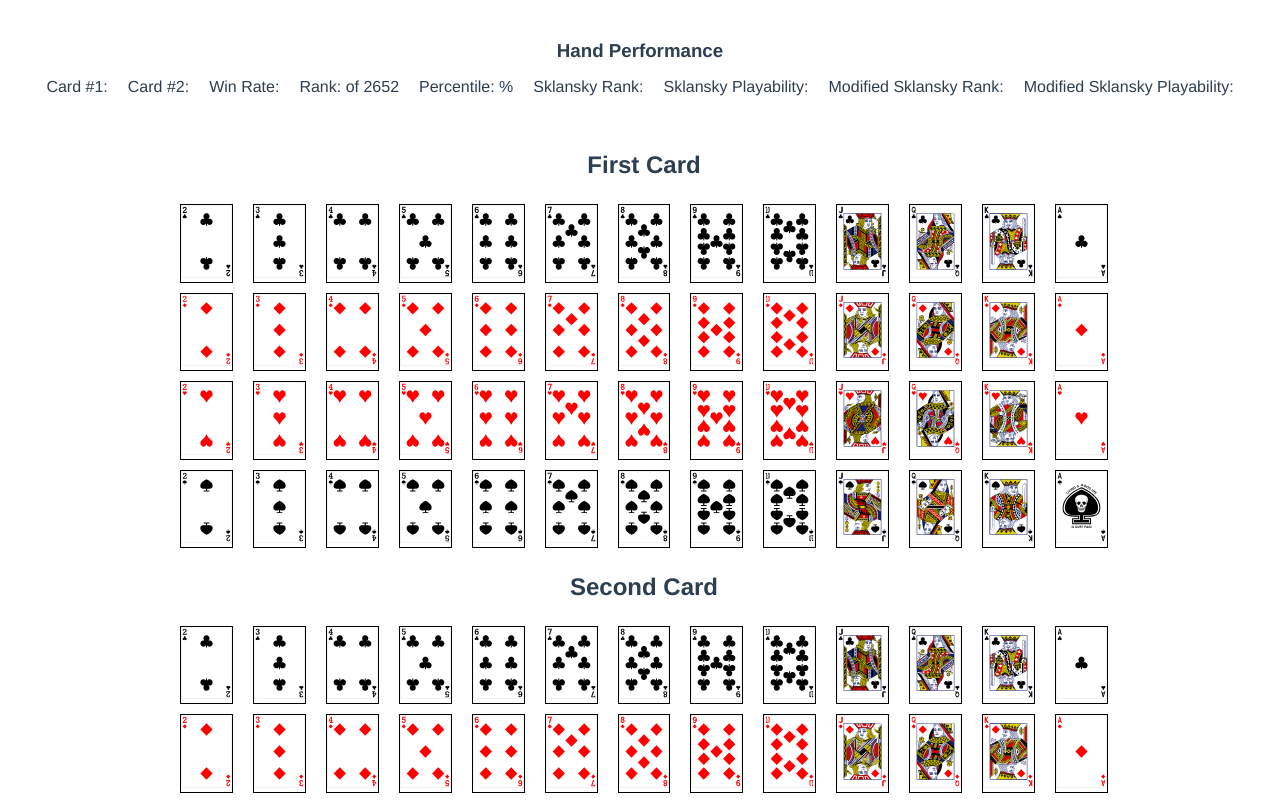
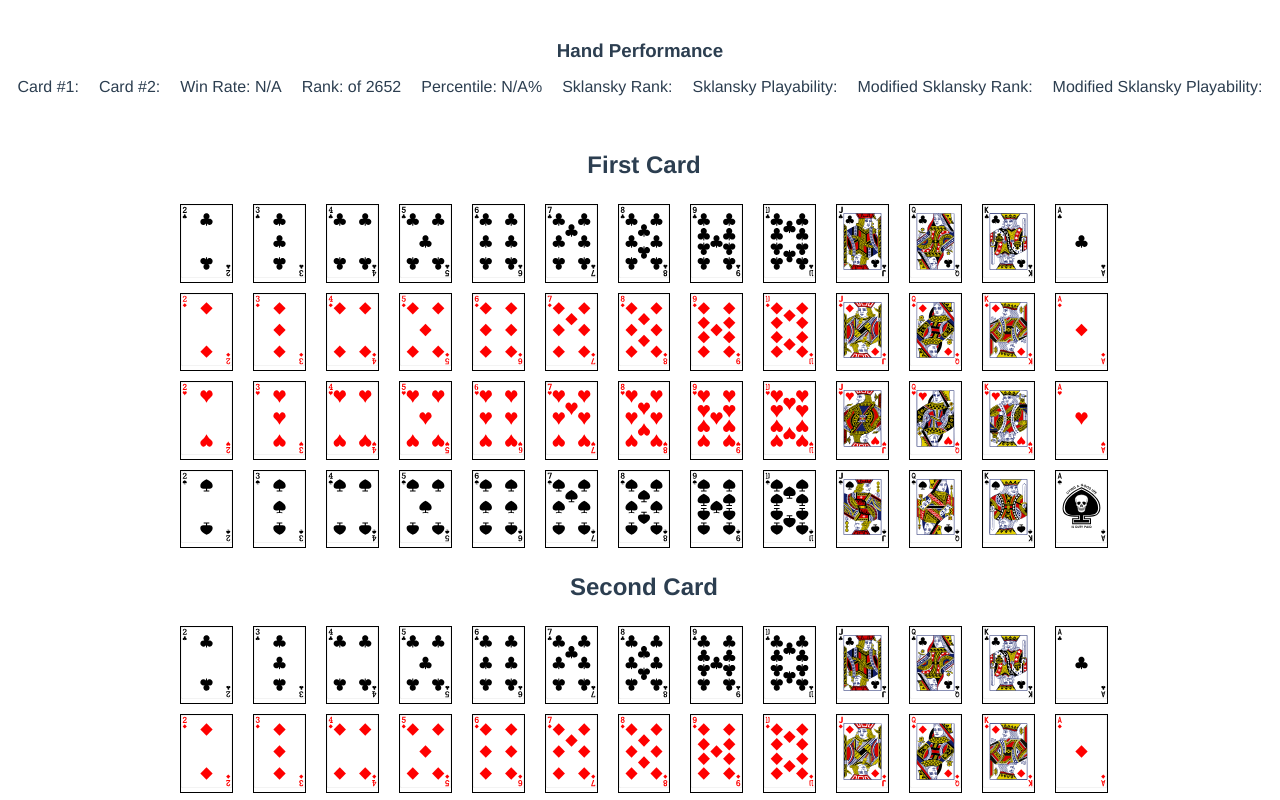
Before and after one commit to amarkules1/texas-holdem-dashboard, a Vue app in the folder texas-holdem-frontend/: page / in a window 1280 px wide. Built offline with nearby package versions, Linux system fonts and the light colour scheme.

Commit message:
some formatting

```diff
--- a/texas-holdem-frontend/src/components/HoleCards.vue
+++ b/texas-holdem-frontend/src/components/HoleCards.vue
@@ -10,7 +10,7 @@
       </div>
     </div>
     <h2>Second Card</h2>
-    <div class="cardSelector">
+    <div class="cardSelector" id="cardSelector2">
       <div v-for="suit in suits" :key="suit" class="suitRow">
         <div v-for="rank in ranks" :key="rank" :class="{card: true, selected: secondRank == rank && secondSuit == suit}" @click="selectSecondCard(rank, suit)">
           <img class="cardImage" :src="require(`../assets/cards/${suit}_${rank}.svg`)" alt="card" />
@@ -29,25 +29,25 @@
         Card #2: {{ perf.card_2 }}
       </li>
       <li>
-        Win Rate: {{ perf.win_rate }}
+        Win Rate: {{ perf.win_rate ? perf.win_rate.toFixed(3) : "N/A" }}
       </li>
       <li>
         Rank: {{ perf.rank }} of 2652
       </li>
       <li>
-        Percentile: {{ perf.percentile }}%
+        Percentile: {{ perf.percentile ? perf.percentile.toFixed(3) : "N/A" }}%
       </li>
       <li>
         Sklansky Rank: {{ perf.sklansky }}
       </li>
       <li>
-        Sklansky Playability: {{ perf.sklansky_position }}
+        Sklansky Playability: <strong>{{ perf.sklansky_position }}</strong>
       </li>
       <li>
         Modified Sklansky Rank: {{ perf.modified_sklansky }}
       </li>
       <li>
-        Modified Sklansky Playability: {{ perf.modified_sklansky_position }}
+        Modified Sklansky Playability: <strong>{{ perf.modified_sklansky_position }}</strong>
       </li>
     </ul>
   </div>
@@ -158,4 +158,8 @@ a {
     position: fixed;
     top: 130px;
 }
+
+#cardSelector2 {
+    margin-bottom: 50px;
+}
 </style>
```
Also changed, not shown: 10 other files (tests, documents, lock files or other folders).
